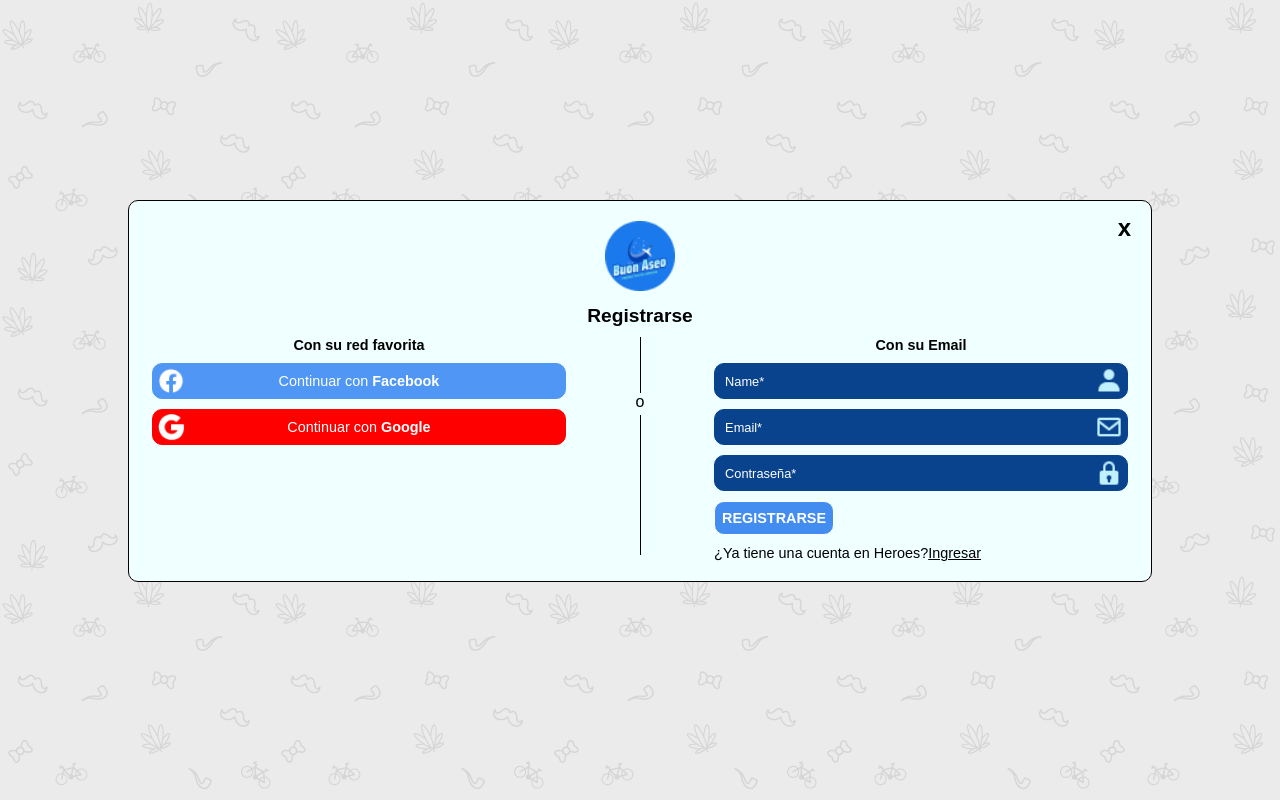
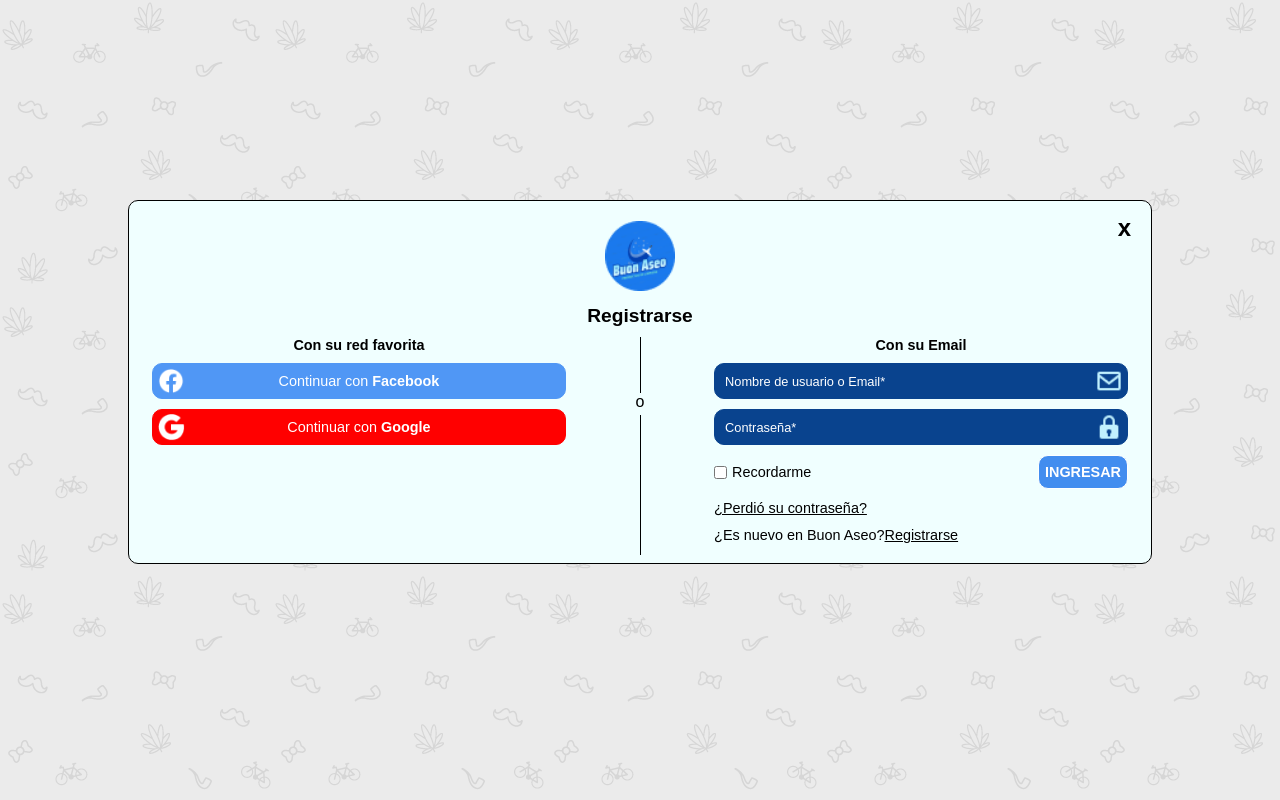
Before and after one commit to Richona/Kitchening, a website: page views/login.html in a window 1280 px wide. Drawn offline with Linux system fonts and the light colour scheme.

Commit message:
agregue boton desplegable

```diff
--- a/app.js
+++ b/app.js
@@ -7,5 +7,6 @@
 
 app.get("/", (req,res) => res.sendFile(path.resolve(__dirname, "views/home.html")));
 app.get("/registro", (req,res) => res.sendFile(path.resolve(__dirname, "views/registro.html")));
+app.get("/login", (req,res) => res.sendFile(path.resolve(__dirname, "views/login.html")));
 
 app.listen(port, () => console.log("Server is run in http://localhost:" +port));
--- a/public/css/registro.css
+++ b/public/css/forms.css
@@ -218,7 +218,9 @@
     text-decoration:underline;
 }
 
-/* MEDIA | TABLET 768px */
+/*~~~~~~~~~~~~~~~~~~~~~~~~*/
+/* MEDIA || TABLET 768px */
+/*~~~~~~~~~~~~~~~~~~~~~~~~*/
 @media (min-width: 768px){
     /* CABECERA */
     .registro{
@@ -246,7 +248,9 @@
     }
 }
 
+/*~~~~~~~~~~~~~~~~~~~~~~~~*/
 /* MEDIA | DESKTOP 1024px */
+/*~~~~~~~~~~~~~~~~~~~~~~~~*/
 @media (min-width: 1024px){
     /* CABECERA */
     .registro{
@@ -335,3 +339,47 @@
         width: 90%;
     }
 }
+
+
+/* !!!!!!!!!!!!!!!!! */
+/* LOGIN DETALLES */
+/* !!!!!!!!!!!!!!!!! */
+
+/* BOTON INGRESAR */
+.login-detail__article__containerBotonIngreso{
+    display: flex;
+    flex-flow: wrap row;
+    justify-content: space-between;
+    align-items: center;
+
+    width: 90%;
+
+    margin-top: 10px;
+}
+.login-detail__article__containerBotonIngreso div{
+    display: flex;
+    flex-flow: wrap row;
+    justify-content: center;
+    align-items: center;
+    gap: 5px;
+
+    font-size: 0.9rem;
+}
+
+.login-detail__article__containerBotonIngreso button{
+    width: 90px;
+    margin: 0;
+}
+
+/* REGISTRARSE */
+.login-detail__cuenta{
+    width: 90%;
+
+    margin: 10px 0 20px;
+}
+.login-detail__cuenta div{
+    display: flex;
+    flex-flow: wrap row;
+
+    margin-top: 10px;
+}
--- a/public/css/general.css
+++ b/public/css/general.css
@@ -2,6 +2,10 @@
     --colorGrisOscuro :  #92908b;
     --colorGrisClaro :  #bbbfbe;
     --colorRojo : #b81e14;
+    --colorLetras: #36363E;
+    --azulFuerte: #0240B1;
+    --azulClaro: #1A79ED;
+    --grisClaro: #F7F8F7;
 }
 
 body{
--- a/public/css/header.css
+++ b/public/css/header.css
@@ -10,7 +10,7 @@
     margin: 15px 0 30px;
 }
 
-.header__burger-menu button {
+.header__burger-menu{
     margin-bottom: 30px;
     width: 50px;
     height: 50px;
@@ -18,6 +18,9 @@
     color: var(--colorGrisOscuro);
 }
 
+.header__nav{
+    display: none;
+}
 .header__nav ul li {
     background-color: var(--colorGrisOscuro);
     padding: 8px 0;
@@ -25,10 +28,15 @@
     text-transform: uppercase;
 }
 
+.show{display: block;}
+
 /* MEDIA QUERY | TABLET | 768px */
 @media (min-width: 768px) {
-    .header__burger-menu button {
+    .header__burger-menu {
         display: none;
+    }
+    .header__nav{
+        display: block;
     }
     .header__nav ul{
         display: flex;
--- a/public/css/style.css
+++ b/public/css/style.css
@@ -2,4 +2,4 @@
 @import "./header.css";
 @import "./footer.css";
 @import "./home.css";
-@import "./registro.css";
+@import "./forms.css";
--- a/views/registro.html
+++ b/views/login.html
@@ -19,7 +19,7 @@
             <a class="registro__logo-y-titulo__salida" href="/">x</a>
             <h2 class="registro__logo-y-titulo__titulo">Registrarse</h2>
         </section>
-        <!-- REGISTRO REDES -->
+        <!-- INGRESO REDES -->
         <section class="registro__redes">
             <h4 class="registro__redes__titulo">Con su red favorita</h4>
             <article class="registro__redes__containerFB">
@@ -37,17 +37,13 @@
             <p class="registro__lineaVertical__letraO">o</p>
             <div class="registro__lineaVertical__vertical-two-line"></div>
         </section>
-        <!-- REGISTRO EMAIL -->
+        <!-- INGRESO EMAIL -->
         <section class="registro__email">
             <h4 class="registro__email__titulo">Con su Email</h4>
             <form action="">
                 <article class="registro__email__container">
-                    <input class="registro__email__texto" value="" type="text" id="" name="name" placeholder="Name*" />
-                    <img src="/images/registro/imgName.png" alt="">
-                </article>
-                <article class="registro__email__container">
-                    <input class="registro__email__texto" value="" type="email" id="email" name="email"
-                        placeholder="Email*" />
+                    <input class="registro__email__texto" value="" type="email, text" id="email" name="email"
+                        placeholder="Nombre de usuario o Email*" />
                     <img src="/images/registro/imgEmail.png" alt="">
                 </article>
                 <article class="registro__email__container">
@@ -55,13 +51,21 @@
                         placeholder="Contraseña*" />
                     <img src="/images/registro/imgContraseña.png" alt="">
                 </article>
-                <!-- BOTON REGISTRARSE -->
-                <button class="registro__email__botonRegistro" type="submit">REGISTRARSE</button>
+                <!-- BOTON INGRESAR -->
+                <article class="login-detail__article__containerBotonIngreso">
+                    <div>
+                        <input type="checkbox" name="perdio" value=""> <span>Recordarme</span>
+                    </div>
+                    <button class="registro__email__botonRegistro" type="submit">INGRESAR</button>
+                </article>
             </form>
-            <!-- INGRESAR -->
-            <article class="registro__cuenta">
-                <p class="registro__cuenta__texto-cuenta">¿Ya tiene una cuenta en Heroes?</p>
-                <a class="registro__cuenta__ingresar" href="index">Ingresar</a>
+            <!-- REGISTRARSE -->
+            <article class="login-detail__cuenta">
+                <a href="" class="registro__cuenta__ingresar">¿Perdió su contraseña?</a>
+                <div>
+                    <p class="registro__cuenta__texto-cuenta">¿Es nuevo en Buon Aseo?</p>
+                    <a class="registro__cuenta__ingresar" href="registro"> Registrarse</a>
+                </div>
             </article>
         </section>
     </main>
```
Also changed, not shown: views/home.html (+2 -4 lines), Mocks/Login/desktop-login.jpg (added), Mocks/Login/mobile-login.jpg (added), Mocks/Login/tablet-login.jpg (added), Mocks/registro/desktop-registro.png (renamed from Mocks/desktop-registro.png), Mocks/registro/mobile-registro.png (renamed from Mocks/mobile-registro.png), Mocks/registro/tablet-registro.png (renamed from Mocks/tablet-registro.png).
